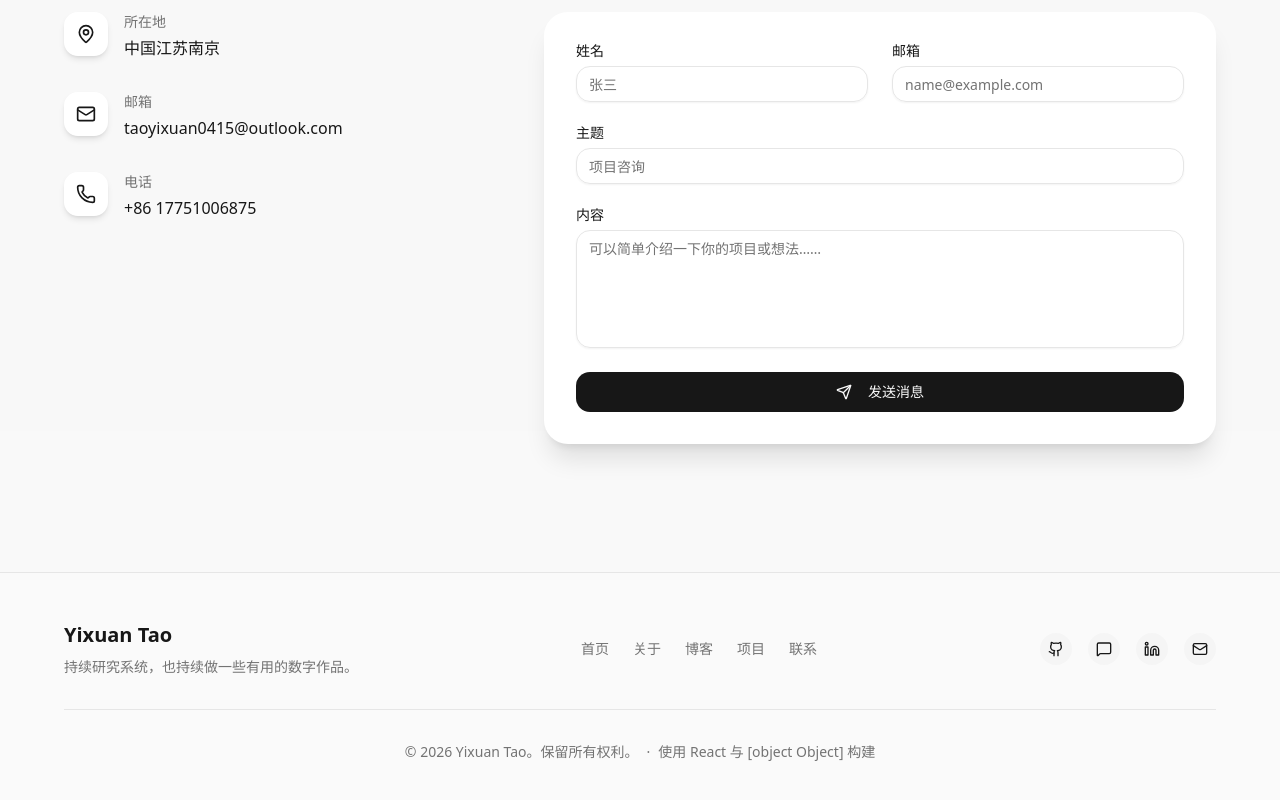
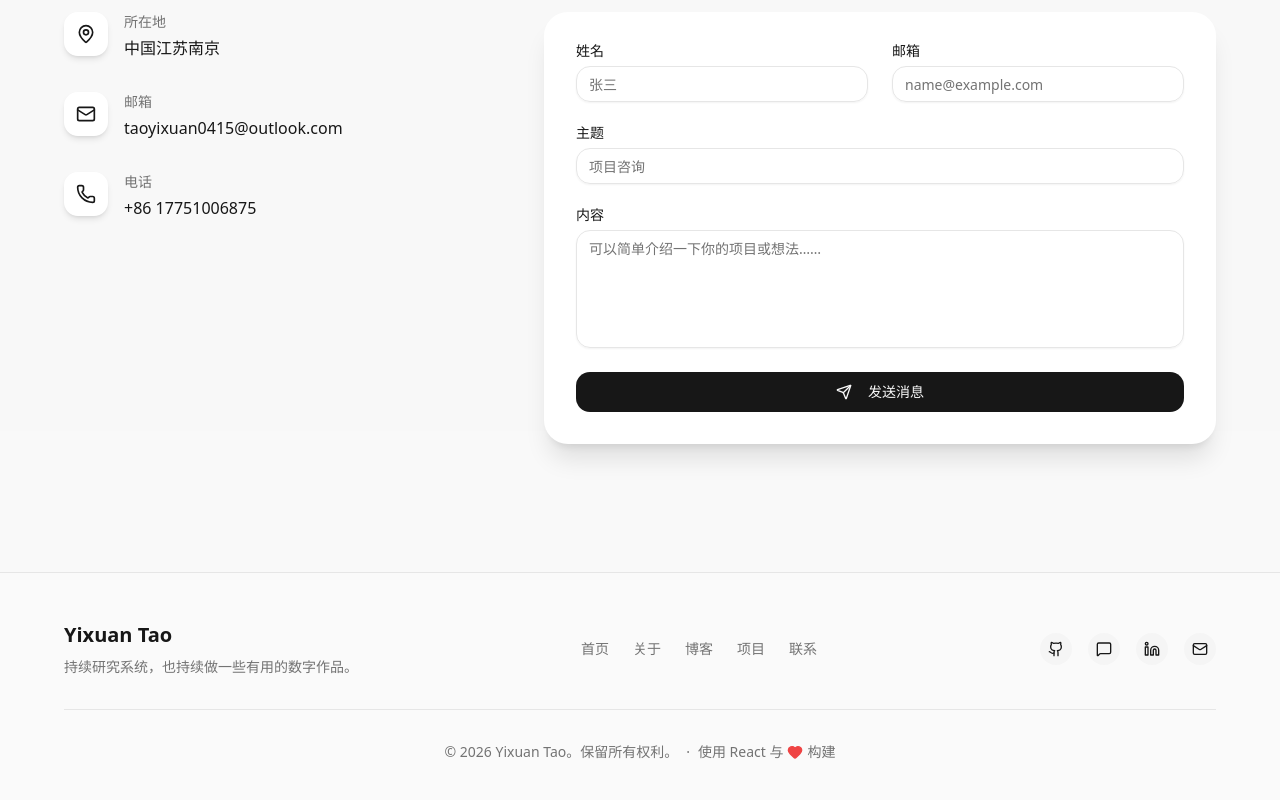
Before and after one commit to Yixuan-Tao/Yixuan-Tao.github.io, a React (Vite) app: page / in a window 1280 px wide. Shown: the part 4650-5450 px from the top of the page. Built offline with nearby package versions, Linux system fonts and the light colour scheme.

Commit message:
Fix heart icon display in footer using Trans component

```diff
--- a/src/locales/en.json
+++ b/src/locales/en.json
@@ -167,6 +167,6 @@
       "email": "Email"
     },
     "copyright": "© {{year}} Yixuan Tao. All rights reserved.",
-    "madeWith": "Made with {{heart}} using React"
+    "madeWith": "Made with <1></1> using React"
   }
 }
--- a/src/locales/zh.json
+++ b/src/locales/zh.json
@@ -167,6 +167,6 @@
       "email": "邮箱"
     },
     "copyright": "© {{year}} Yixuan Tao。保留所有权利。",
-    "madeWith": "使用 React 与 {{heart}} 构建"
+    "madeWith": "使用 React 与 <1></1> 构建"
   }
 }
--- a/src/sections/Footer.tsx
+++ b/src/sections/Footer.tsx
@@ -1,5 +1,5 @@
 import { Github, Linkedin, Mail, Heart, MessageSquare } from 'lucide-react';
-import { useTranslation } from 'react-i18next';
+import { useTranslation, Trans } from 'react-i18next';
 
 const socialLinks = [
   { icon: Github, href: 'https://github.com/Yixuan-Tao', label: 'footer.social.github' },
@@ -65,7 +65,9 @@ export function Footer() {
           <span>{t('footer.copyright', { year: currentYear })}</span>
           <span className="hidden sm:inline">·</span>
           <span className="flex items-center gap-1">
-            {t('footer.madeWith', { heart: <Heart className="w-4 h-4 text-red-500 fill-current" /> })}
+            <Trans i18nKey="footer.madeWith">
+              Made with <Heart className="w-4 h-4 text-red-500 fill-current" /> using React
+            </Trans>
           </span>
         </div>
       </div>
```
